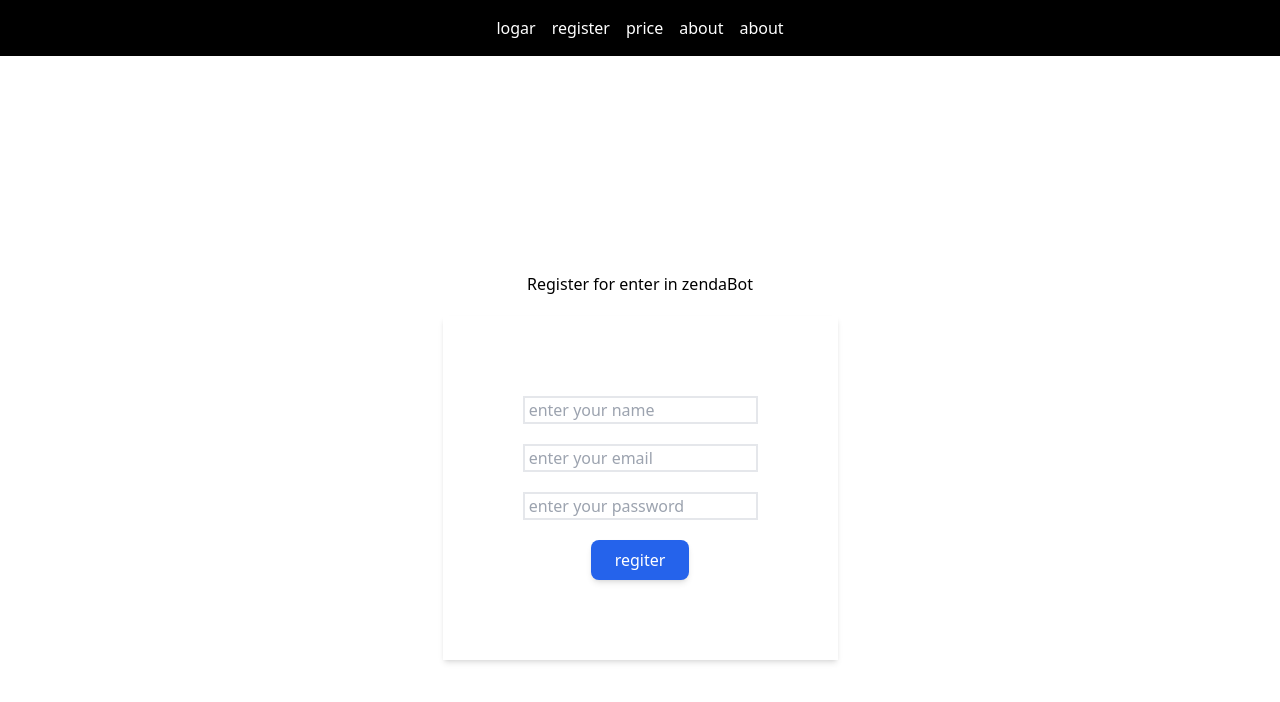
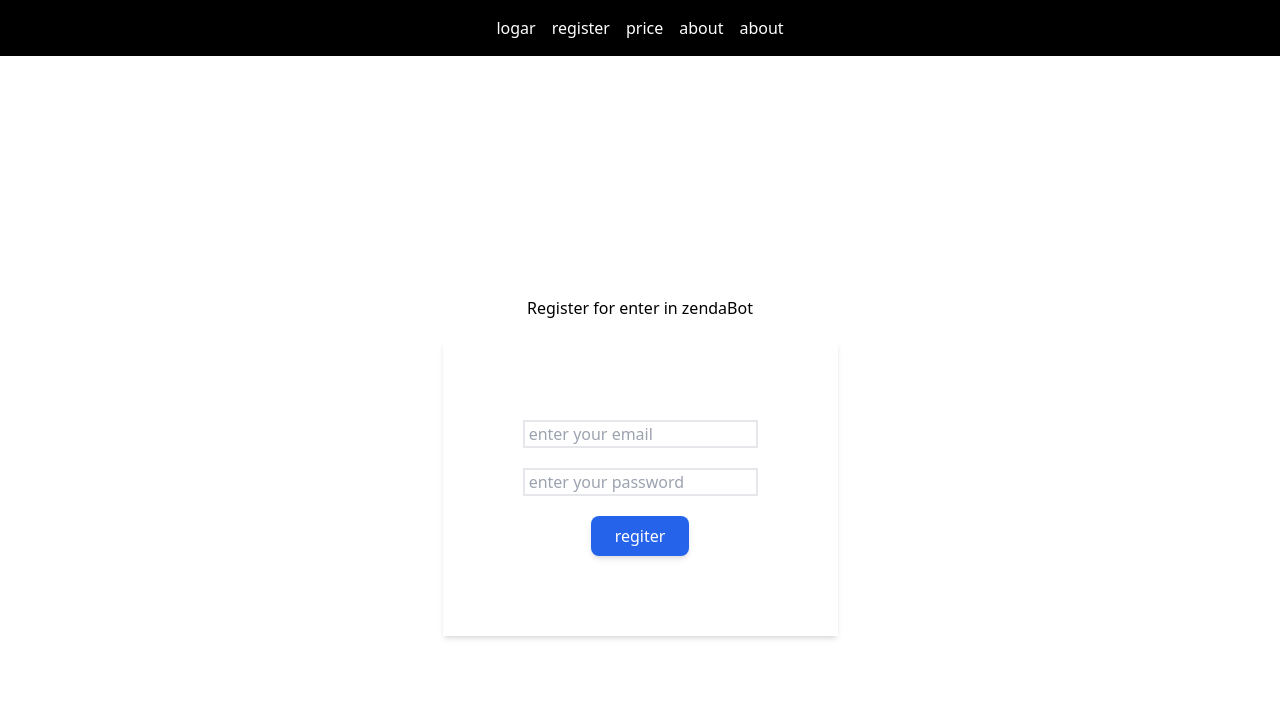
Before and after one commit to MateusMonteiroDV/zendaBot, a React (Create React App) app in the folder frontend/: page /login in a window 1280 px wide. Shown: the top 702 px of the page. Built offline with nearby package versions, Linux system fonts and the light colour scheme.

Commit message:
modifyng_page_login

```diff
--- a/frontend/src/pages/login/index.js
+++ b/frontend/src/pages/login/index.js
@@ -2,17 +2,9 @@ import { useState } from "react"
 
 export default function Login() {
   const [user, setUser] = useState({
-    name: '',
     email: '',
     password: ''
   })
-
-  async function handleName(e) {
-    setUser(prev => ({
-      ...user,
-      name: e.target.value
-    }))
-  }
 
   async function handleEmail(e) {
     setUser(prev => ({
@@ -31,13 +23,14 @@ export default function Login() {
 
   async function handleSubmit(e) {
     e.preventDefault()
+    console.log(user)
+
   }
   return (
     <>
       <main className="flex flex-col h-screen w-screen justify-center items-center">
         <h2 className="m-5 "> Register for enter in zendaBot</h2>
         <form className="flex flex-col justify-center p-20 items-center gap-5  shadow-md" onSubmit={handleSubmit}>
-          <input className="border-2" onChange={handleName} placeholder=" enter your name"></input>
           <input className=" border-2" onChange={handleEmail} placeholder=" enter your email"></input>
           <input className="border-2" onChange={handlePassword} placeholder=" enter your password"></input>
           <button className=" px-6 py-2 shadow-md rounded-lg bg-blue-600 text-white">regiter</button>
```
